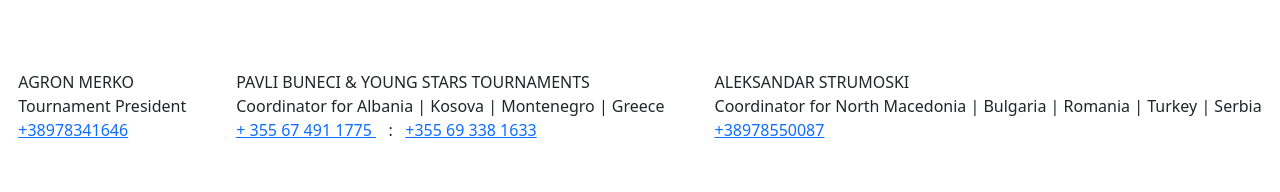
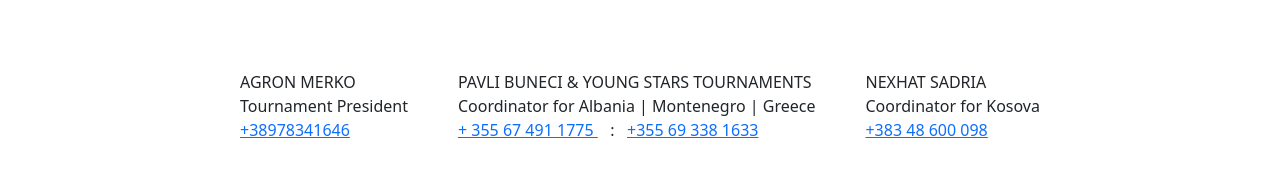
Before and after one commit to Qelik/balkan-promises, a React (Create React App) app: page /contact in a window 1280 px wide. Shown: the part 178-370 px from the top of the page. Built offline with nearby package versions, Linux system fonts and the light colour scheme.

Commit message:
Added another coordinator

```diff
--- a/src/components/contact/contact.js
+++ b/src/components/contact/contact.js
@@ -21,8 +21,13 @@ const Contact = () => {
                         </div>
                         <div className='person'>
                             <p>PAVLI BUNECI & YOUNG STARS TOURNAMENTS</p>
-                            <p>Coordinator for Albania | Kosova | Montenegro | Greece</p>
+                            <p>Coordinator for Albania | Montenegro | Greece</p>
                             <Link to="tel:+355674911775">+ 355 67 491 1775 </Link> &nbsp;&nbsp; : &nbsp; <Link to="tel:+355693381633">+355 69 338 1633</Link>
+                        </div>
+                        <div className='person'>
+                            <p>NEXHAT SADRIA</p>
+                            <p>Coordinator for Kosova</p>
+                            <Link to="tel:+38348600098">+383 48 600 098</Link>
                         </div>
                         <div className='person'>
                             <p>ALEKSANDAR STRUMOSKI</p>
```
